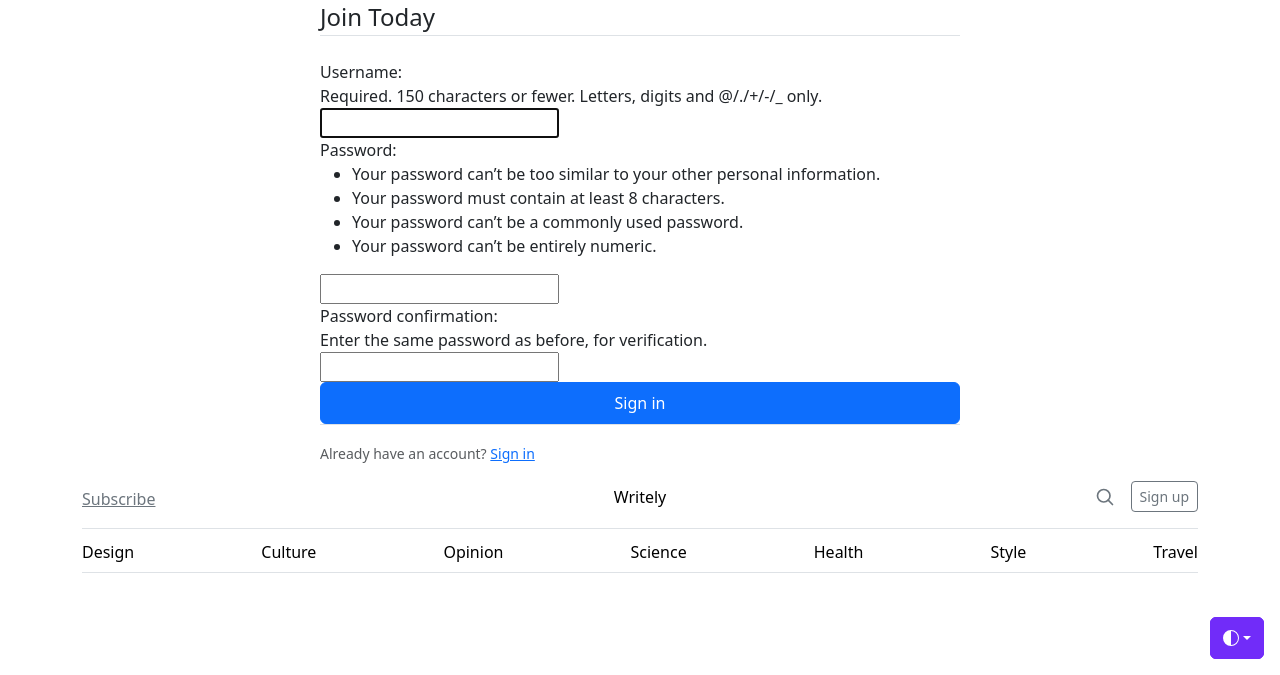
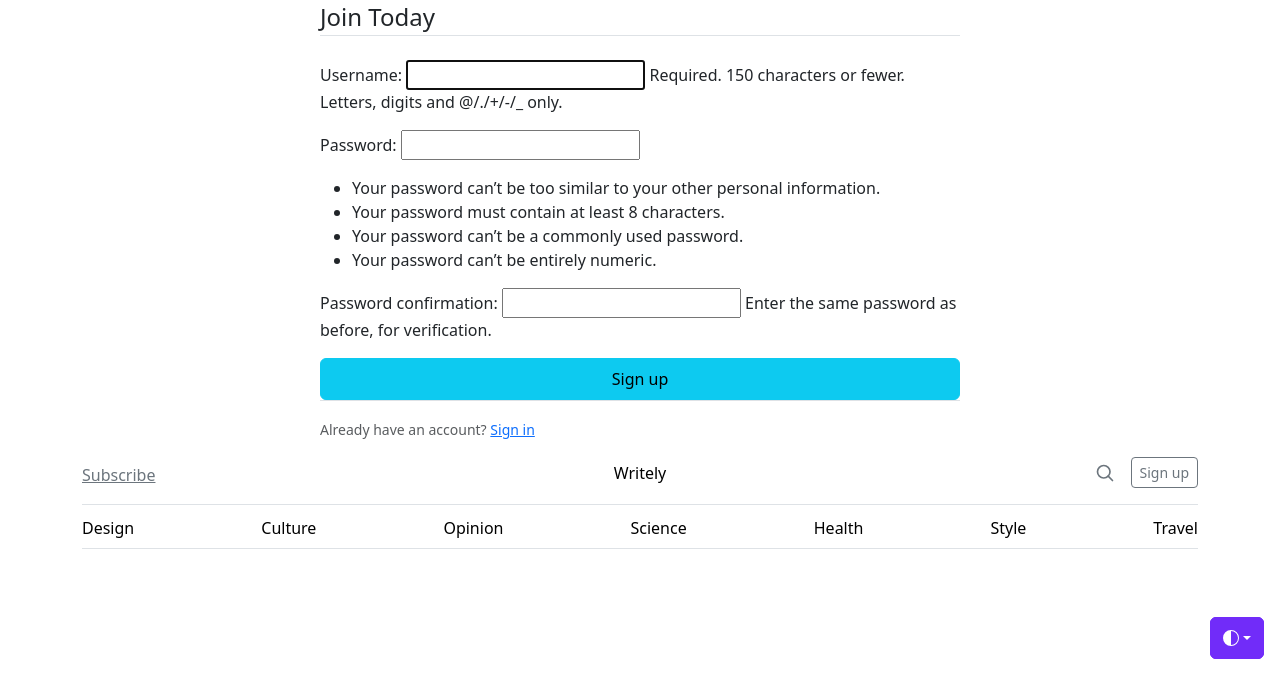
Before and after one commit to honeyBeexO/writely, a Django app: page /register/ in a window 1280 px wide. Shown: the part 125-800 px from the top of the page. Run offline with Django 5.2, Linux system fonts and the light colour scheme.

Commit message:
forms & user registration

```diff
--- a/users/templates/users/register.html
+++ b/users/templates/users/register.html
@@ -28,8 +28,8 @@
       {% endcomment %}
       <fieldset class="form-group">
         <legend class="border-bottom mb-4">Join Today</legend>
-        {{ form }}
-        <button class="btn btn-primary w-100 py-2" type="submit">Sign in</button>
+        {{ form.as_p }}
+        <button class="btn btn-info w-100 py-2" type="submit">Sign up</button>
       </fieldset>
     </form>
     <div class="border-top pt-3">
```
